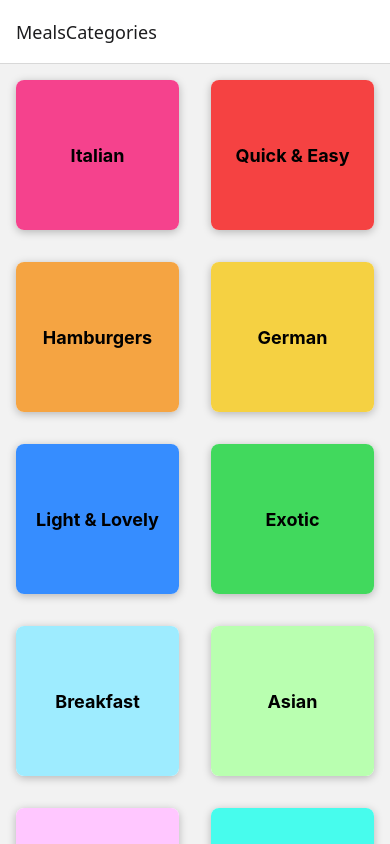
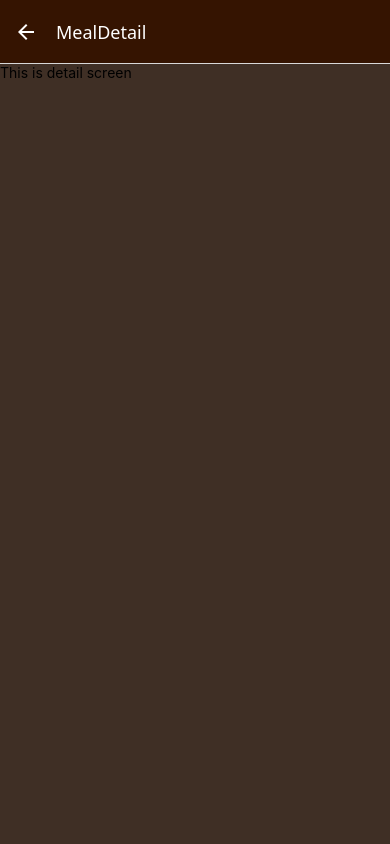
Before and after one commit to yeminko/react-native-workspace, a React Native app in the folder 06-01-meals-app/: screen /MealDetail in a window 390 px wide. Built offline with nearby package versions, Linux system fonts and the light colour scheme.

Commit message:
Add MealDetailScreen and integrate navigation from MealsOverviewScreen; update MealItem to navigate to MealDetail

```diff
--- a/06-01-meals-app/App.js
+++ b/06-01-meals-app/App.js
@@ -4,17 +4,40 @@ import CategoriesScreen from "./screen/CategoriesScreen";
 import { NavigationContainer } from "@react-navigation/native";
 import { createNativeStackNavigator } from "@react-navigation/native-stack";
 import MealsOverviewScreen from "./screen/MealsOverviewScreen";
+import MealDetailScreen from "./screen/MealDetailScreen";
 
 const Stack = createNativeStackNavigator();
 
 export default function App() {
   return (
     <>
-      <StatusBar style="dark" />
+      <StatusBar style="light" />
       <NavigationContainer>
-        <Stack.Navigator>
-          <Stack.Screen name="MealsCategories" component={CategoriesScreen} />
-          <Stack.Screen name="MealsOverview" component={MealsOverviewScreen} />
+        <Stack.Navigator
+          screenOptions={{
+            headerStyle: { backgroundColor: "#351401" },
+            headerTintColor: "white",
+            contentStyle: { backgroundColor: "#3f2f25" },
+          }}
+        >
+          <Stack.Screen
+            name="MealsCategories"
+            component={CategoriesScreen}
+            options={{
+              title: "All Categories",
+            }}
+          />
+          <Stack.Screen
+            name="MealsOverview"
+            component={MealsOverviewScreen}
+            // options={({ route, navigation }) => {
+            //   const catId = route.params.categoryId;
+            //   return {
+            //     title: catId,
+            //   };
+            // }}
+          />
+          <Stack.Screen name="MealDetail" component={MealDetailScreen} />
         </Stack.Navigator>
       </NavigationContainer>
     </>
--- a/06-01-meals-app/components/MealItem.js
+++ b/06-01-meals-app/components/MealItem.js
@@ -1,3 +1,4 @@
+import { useNavigation } from "@react-navigation/native";
 import {
   Image,
   Platform,
@@ -8,12 +9,19 @@ import {
 } from "react-native";
 
 export default function MealItem({
+  id,
   title,
   imageUrl,
   duration,
   complexity,
   affordability,
 }) {
+  const navigation = useNavigation();
+
+  navigation.navigate("MealDetail", {
+    mealId: id,
+  });
+
   return (
     <View style={styles.mealItem}>
       <Pressable
--- /dev/null
+++ b/06-01-meals-app/screen/MealDetailScreen.js
@@ -0,0 +1,5 @@
+import { Text } from "react-native";
+
+export default function MealDetailScreen() {
+  return <Text>This is detail screen</Text>;
+}
--- a/06-01-meals-app/screen/MealsOverviewScreen.js
+++ b/06-01-meals-app/screen/MealsOverviewScreen.js
@@ -1,13 +1,24 @@
 import { FlatList, StyleSheet, Text, View } from "react-native";
 import MealItem from "../components/MealItem";
-import { MEALS } from "../data/dummy-data";
+import { CATEGORIES, MEALS } from "../data/dummy-data";
+import { useEffect, useLayoutEffect } from "react";
 
-export default function MealsOverviewScreen({ route }) {
+export default function MealsOverviewScreen({ route, navigation }) {
   const catId = route.params.categoryId;
 
   const displayedMeals = MEALS.filter((mealItem) => {
     return mealItem.categoryIds.indexOf(catId) >= 0;
   });
+
+  useLayoutEffect(() => {
+    const categoryTitle = CATEGORIES.find(
+      (category) => category.id === catId
+    ).title;
+
+    navigation.setOptions({
+      title: categoryTitle,
+    });
+  }, [catId, navigation]);
 
   function renderMealItem(itemData) {
     const item = itemData.item;
```
